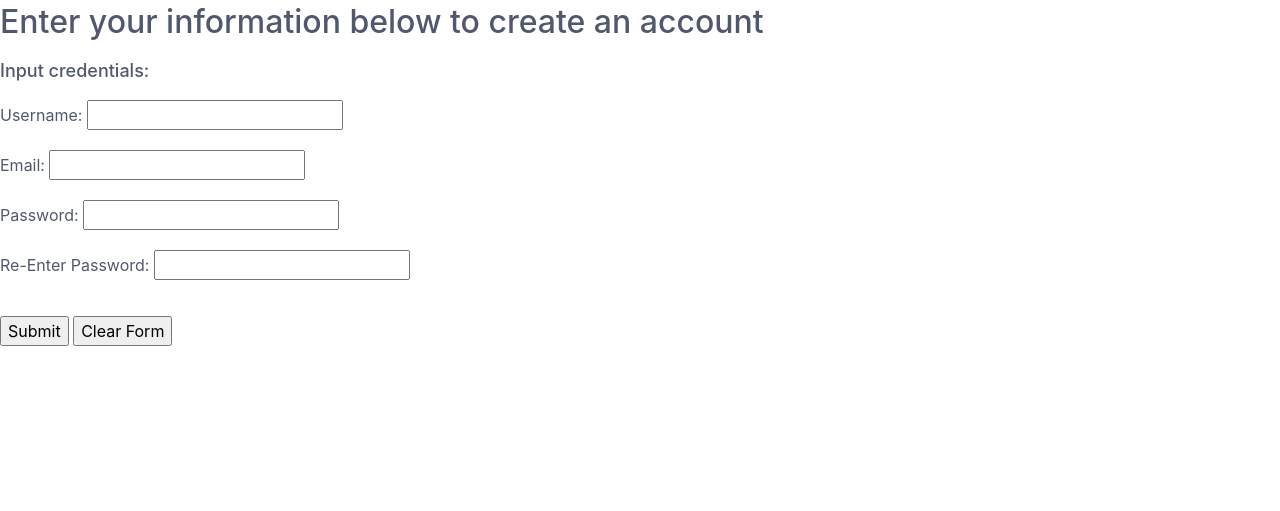
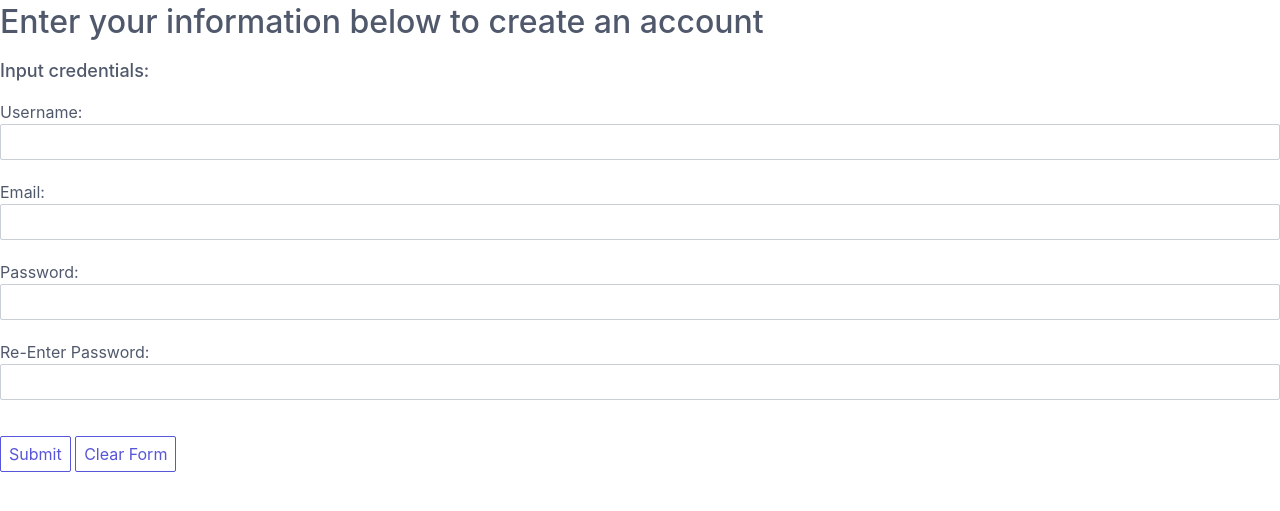
Before and after one commit to Jaursch/PlentyOfMemes, a PHP site: page /signUp.php in a window 1280 px wide. Shown: the part 133-644 px from the top of the page. Run offline with PHP 8.4, Linux system fonts and the light colour scheme; data that the repository does not hold is empty.

Commit message:
Fixed some CSS class/ID errors.  SignUp page starting to look pleasing.

```diff
--- a/html/formVerify.js
+++ b/html/formVerify.js
@@ -34,13 +34,6 @@ function isBlank(inputField){
     return false;
 }
 
-//function to highlight an error through colour by adding css attributes tot he div passed in
-function makeRed(inputDiv){
-   	inputDiv.style.backgroundColor="#AA0000";
-	//inputDiv.parentNode.style.backgroundColor="#AA0000";
-	inputDiv.parentNode.style.color="#FFFFFF";
-  alert("You left " + inputDiv.getAttribute("name") + " empty");
-}
 
 //remove all error styles from the div passed in
 function makeClean(inputDiv){
@@ -53,17 +46,18 @@ window.onload = function(){
     var myForm = document.getElementById("signUpForm");
 
     //all inputs with the class required are looped through
-    var requiredInputs = document.querySelectorAll(".required");
+    var requiredInputs = document.querySelectorAll(".form-input");
+    /*
     for (var i=0; i < requiredInputs.length; i++){
-/*/		requiredInputs[i].onfocus = function(){
+		requiredInputs[i].onfocus = function(){
 			this.style.backgroundColor = "#EEEE00";
-		}/*/
     }
-
+*/
     //on submitting the form, "empty" checks are performed on required inputs.
     myForm.onsubmit = function(e){
-		var requiredInputs = document.querySelectorAll(".required");
+		var requiredInputs = document.querySelectorAll(".form-input");
 		for (var i=0; i < requiredInputs.length; i++){
+			console.log(requiredInputs[i]);
 			if( isBlank(requiredInputs[i]) ){
 				e.preventDefault();
 				makeRed(requiredInputs[i]);
--- a/html/signUp.php
+++ b/html/signUp.php
@@ -63,25 +63,25 @@ mysqli_close($conn);
 	<legend>Input credentials:</legend>
     <p>
         <label for="User">Username:</label>
-        <input type="text" class="required" name="username" id="username">
+        <input type="text" class="form-input" name="username" id="username">
 		</p>
   	<p>
         <label for="Email">Email:</label>
-        <input type="text" class="required" name="email" id="email">
+        <input type="text" class="form-input" name="email" id="email">
 		</p>
 		<p>
         <label for="Password">Password:</label>
-        <input type="text" class="required" name="password" id="password1">
+        <input type="text" class="form-input" name="password" id="password1">
 		</p>
 		<p>
         <label for="VerifyPassword">Re-Enter Password:</label>
-        <input type="text" class="required" name="verify password" id="password2">
+        <input type="text" class="form-input" name="verify password" id="password2">
 		</p>
 </fieldset>
 
       <p>
-        <input type = "submit"  value = "Submit" />
-        <input type = "reset"  value = "Clear Form" />
+        <input type = "submit"  value = "Submit" class= "btn" />
+        <input type = "reset"  value = "Clear Form" class = "btn" />
       </p>
 </form>
 </body>
```
